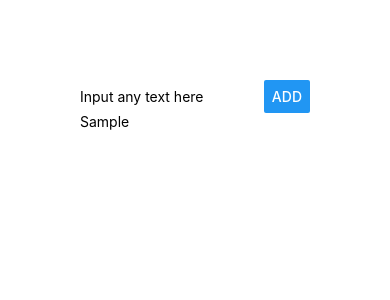
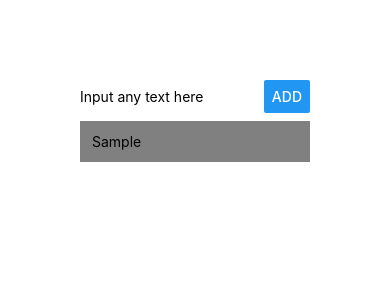
Before and after one commit to aisav/react-native-udemy-app, a React Native app: screen / in a window 390 px wide. Both pictures are taken after typing "Sample" into the empty fields and a click on the button "ADD". Shown: the top 300 px of the page. Built offline with nearby package versions, Linux system fonts and the light colour scheme.

Commit message:
with new Styled Component

```diff
--- a/App.js
+++ b/App.js
@@ -1,5 +1,6 @@
 import React from 'react';
 import {StyleSheet, Text, View, TextInput, Button} from 'react-native';
+import ListItem from './src/components/ListItem';
 
 export default class App extends React.Component {
 
@@ -30,7 +31,7 @@ export default class App extends React.Component {
     render() {
         let placesOutput = this.state.places.map(
             (place, id)=> {
-                return <Text key={id}>{place}</Text>})
+                return <ListItem key={id} placeName={place}></ListItem>})
         return (
             <View style={styles.container}>
                 <View style={styles.inputContainer}>
@@ -45,9 +46,7 @@ export default class App extends React.Component {
                             onPress={this.placeSubmitHandler}
                             style={styles.placeButton}/>
                 </View>
-                <View>
-                    {placesOutput}
-                </View>
+                <View>{placesOutput}</View>
             </View>
         );
     }
--- /dev/null
+++ b/src/components/ListItem.js
@@ -0,0 +1,21 @@
+import React from 'react';
+import {StyleSheet, Text, View} from 'react-native';
+
+
+const listItem = (props) => {
+    return <View style={styles.listItem}>
+        <Text>{props.placeName}</Text>
+    </View>
+}
+
+
+const styles = StyleSheet.create( {
+    listItem: {
+        width: '100%',
+        backgroundColor: 'grey',
+        padding: 12,
+        marginTop: 8,
+    }
+})
+
+export default listItem;
```
